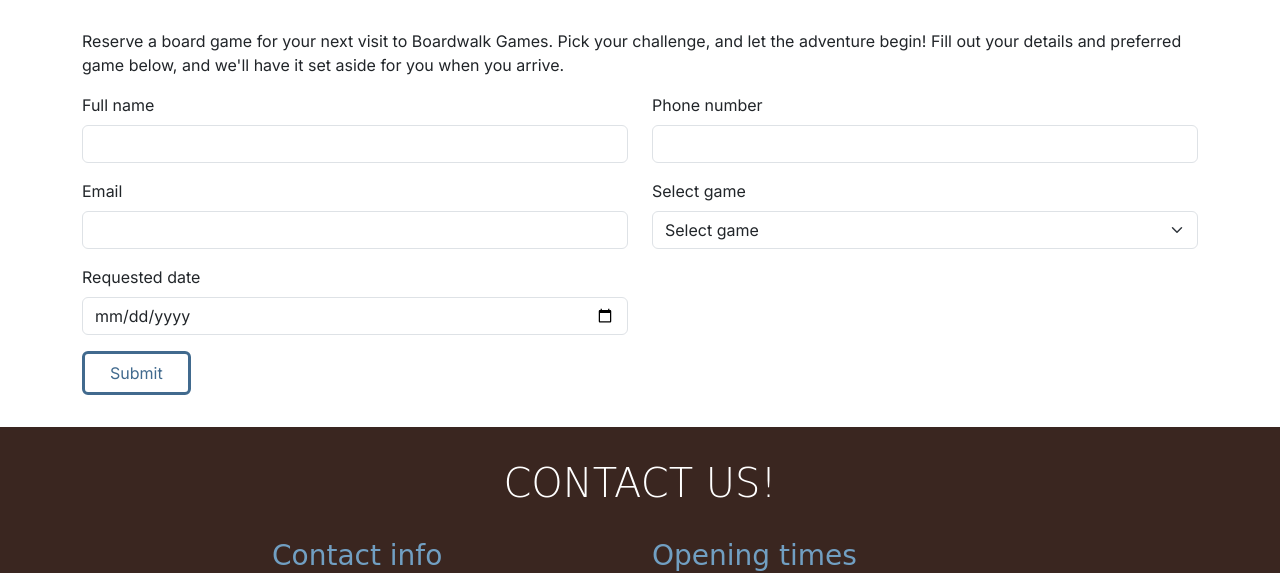
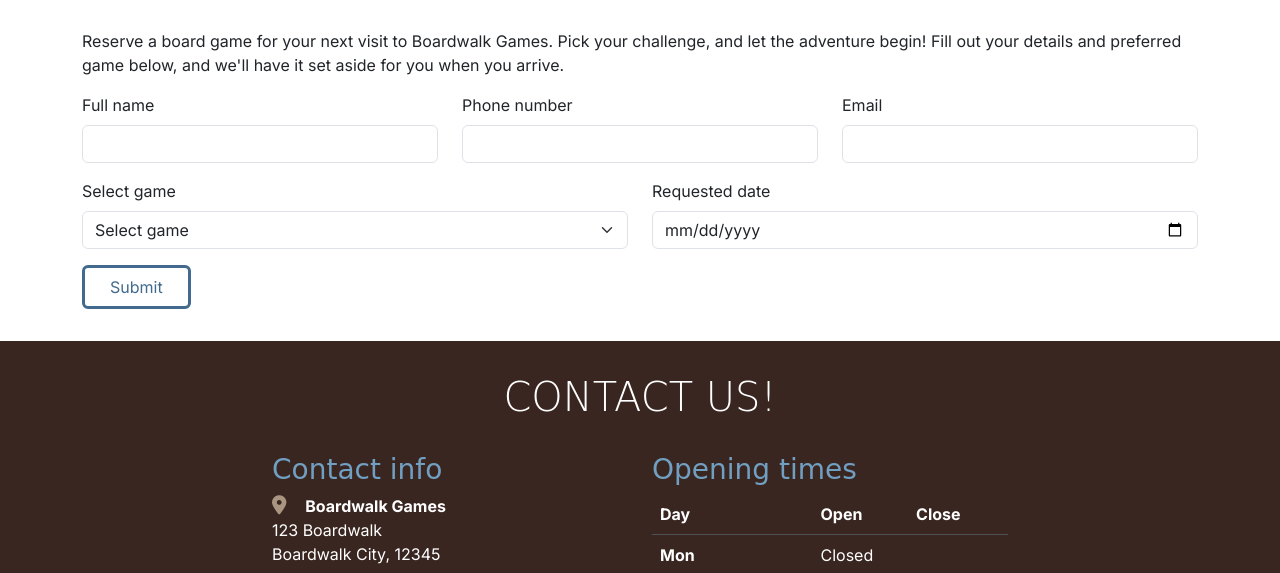
Before and after one commit to katee145/boardwalk-games, a plain HTML site: page game-library.html in a window 1280 px wide. Shown: the part 1712-2285 px from the top of the page. Drawn offline with nearby package versions, Linux system fonts and the light colour scheme; a web font is replaced by a local one.

Commit message:
testing fixes

```diff
--- a/assets/css/style.css
+++ b/assets/css/style.css
@@ -156,6 +156,12 @@ h2 {
     background-color: transparent;
 }
 
+/*#reserve-games {
+    padding-left: 20px;
+    padding-right: 20px;
+    max-width: 480px;
+}*/
+
 /* grid visualisation CSS for testing*/
 
 /* .container,
--- a/game-library.html
+++ b/game-library.html
@@ -242,15 +242,15 @@
             <div>
                 <form action="success.html" method="GET">
                     <div class="row">
-                        <div class="col-12 col-lg-6 mb-3">
+                        <div class="col-12 col-lg-4 mb-3">
                             <label for="name" class="form-label">Full name</label>
                             <input class="form-control" id="name" name="name" type="text" required>
                         </div>
-                        <div class="col-12 col-lg-6 mb-3">
+                        <div class="col-12 col-lg-4 mb-3">
                             <label for="phone" class="form-label">Phone number</label>
                             <input class="form-control" id="phone" name="phone" type="number" required>
                         </div>
-                        <div class="col-12 col-lg-6 mb-3">
+                        <div class="col-12 col-lg-4 mb-3">
                             <label for="email" class="form-label">Email</label>
                             <input class="form-control" id="email" name="email" type="email" required>
                         </div>
```
